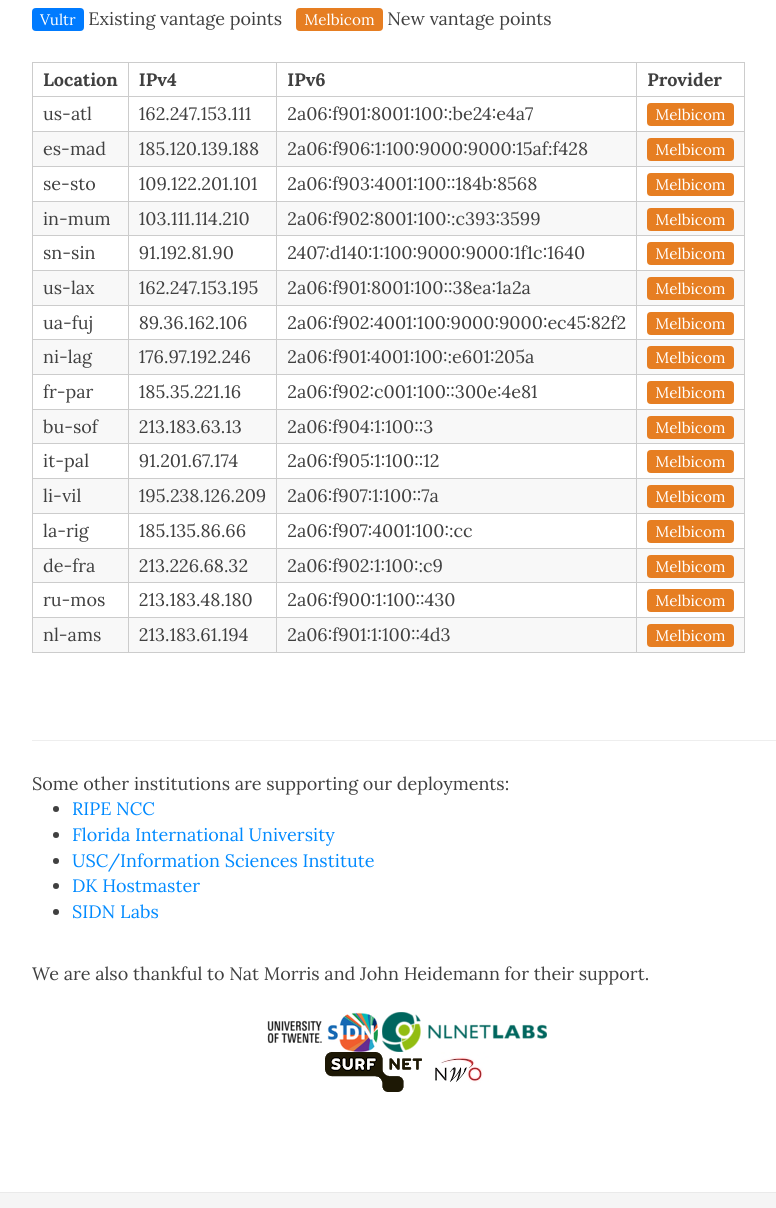
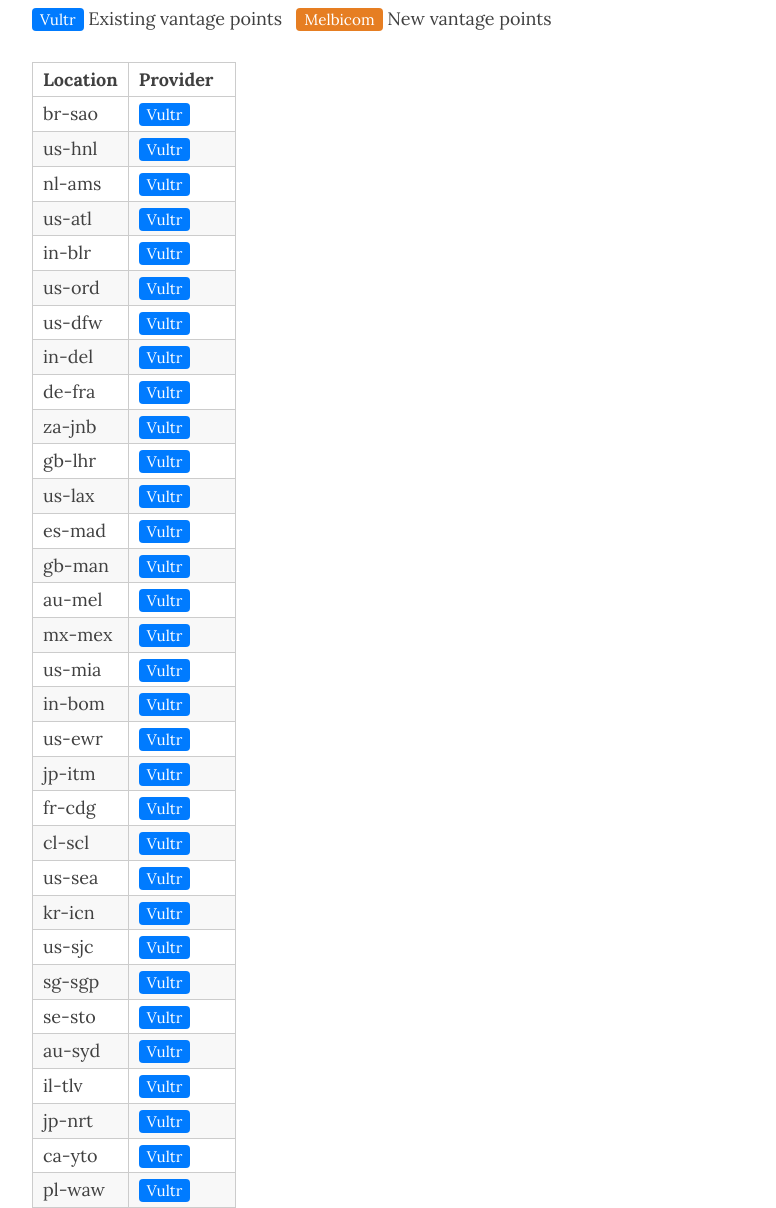
Before and after one commit to tangledsite/tangledsite.github.io, a Jekyll site: the page built from testbed.md, in a window 1280 px wide and 1400 px high, scrolled down 1356 px. Shown: the part 192-1400 px from the top of the window, without its empty margins (233-1009 px from the left). Built offline with Jekyll 4.4.1, drawn with Linux system fonts in a browser that asks for light colours; nearby versions of some CDN libraries.

Commit message:
robots.txt and vultr sites

```diff
--- /dev/null
+++ b/robots.txt
@@ -0,0 +1,4 @@
+User-agent: *
+Allow: /
+
+Sitemap: https://tangledsite.github.io/sitemap.xml
--- a/testbed.md
+++ b/testbed.md
@@ -50,24 +50,56 @@
 </p>
 
 <table class="vp-table">
-<thead><tr><th>Location</th><th>IPv4</th><th>IPv6</th><th>Provider</th></tr></thead>
+<thead><tr><th>Location</th><th>Provider</th></tr></thead>
 <tbody>
-<tr><td>us-atl</td><td>162.247.153.111</td><td>2a06:f901:8001:100::be24:e4a7</td><td><span class="badge-melbicom">Melbicom</span></td></tr>
-<tr><td>es-mad</td><td>185.120.139.188</td><td>2a06:f906:1:100:9000:9000:15af:f428</td><td><span class="badge-melbicom">Melbicom</span></td></tr>
-<tr><td>se-sto</td><td>109.122.201.101</td><td>2a06:f903:4001:100::184b:8568</td><td><span class="badge-melbicom">Melbicom</span></td></tr>
-<tr><td>in-mum</td><td>103.111.114.210</td><td>2a06:f902:8001:100::c393:3599</td><td><span class="badge-melbicom">Melbicom</span></td></tr>
-<tr><td>sn-sin</td><td>91.192.81.90</td><td>2407:d140:1:100:9000:9000:1f1c:1640</td><td><span class="badge-melbicom">Melbicom</span></td></tr>
-<tr><td>us-lax</td><td>162.247.153.195</td><td>2a06:f901:8001:100::38ea:1a2a</td><td><span class="badge-melbicom">Melbicom</span></td></tr>
-<tr><td>ua-fuj</td><td>89.36.162.106</td><td>2a06:f902:4001:100:9000:9000:ec45:82f2</td><td><span class="badge-melbicom">Melbicom</span></td></tr>
-<tr><td>ni-lag</td><td>176.97.192.246</td><td>2a06:f901:4001:100::e601:205a</td><td><span class="badge-melbicom">Melbicom</span></td></tr>
-<tr><td>fr-par</td><td>185.35.221.16</td><td>2a06:f902:c001:100::300e:4e81</td><td><span class="badge-melbicom">Melbicom</span></td></tr>
-<tr><td>bu-sof</td><td>213.183.63.13</td><td>2a06:f904:1:100::3</td><td><span class="badge-melbicom">Melbicom</span></td></tr>
-<tr><td>it-pal</td><td>91.201.67.174</td><td>2a06:f905:1:100::12</td><td><span class="badge-melbicom">Melbicom</span></td></tr>
-<tr><td>li-vil</td><td>195.238.126.209</td><td>2a06:f907:1:100::7a</td><td><span class="badge-melbicom">Melbicom</span></td></tr>
-<tr><td>la-rig</td><td>185.135.86.66</td><td>2a06:f907:4001:100::cc</td><td><span class="badge-melbicom">Melbicom</span></td></tr>
-<tr><td>de-fra</td><td>213.226.68.32</td><td>2a06:f902:1:100::c9</td><td><span class="badge-melbicom">Melbicom</span></td></tr>
-<tr><td>ru-mos</td><td>213.183.48.180</td><td>2a06:f900:1:100::430</td><td><span class="badge-melbicom">Melbicom</span></td></tr>
-<tr><td>nl-ams</td><td>213.183.61.194</td><td>2a06:f901:1:100::4d3</td><td><span class="badge-melbicom">Melbicom</span></td></tr>
+<tr><td>br-sao</td><td><span class="badge-vultr">Vultr</span></td></tr>
+<tr><td>us-hnl</td><td><span class="badge-vultr">Vultr</span></td></tr>
+<tr><td>nl-ams</td><td><span class="badge-vultr">Vultr</span></td></tr>
+<tr><td>us-atl</td><td><span class="badge-vultr">Vultr</span></td></tr>
+<tr><td>in-blr</td><td><span class="badge-vultr">Vultr</span></td></tr>
+<tr><td>us-ord</td><td><span class="badge-vultr">Vultr</span></td></tr>
+<tr><td>us-dfw</td><td><span class="badge-vultr">Vultr</span></td></tr>
+<tr><td>in-del</td><td><span class="badge-vultr">Vultr</span></td></tr>
+<tr><td>de-fra</td><td><span class="badge-vultr">Vultr</span></td></tr>
+<tr><td>za-jnb</td><td><span class="badge-vultr">Vultr</span></td></tr>
+<tr><td>gb-lhr</td><td><span class="badge-vultr">Vultr</span></td></tr>
+<tr><td>us-lax</td><td><span class="badge-vultr">Vultr</span></td></tr>
+<tr><td>es-mad</td><td><span class="badge-vultr">Vultr</span></td></tr>
+<tr><td>gb-man</td><td><span class="badge-vultr">Vultr</span></td></tr>
+<tr><td>au-mel</td><td><span class="badge-vultr">Vultr</span></td></tr>
+<tr><td>mx-mex</td><td><span class="badge-vultr">Vultr</span></td></tr>
+<tr><td>us-mia</td><td><span class="badge-vultr">Vultr</span></td></tr>
+<tr><td>in-bom</td><td><span class="badge-vultr">Vultr</span></td></tr>
+<tr><td>us-ewr</td><td><span class="badge-vultr">Vultr</span></td></tr>
+<tr><td>jp-itm</td><td><span class="badge-vultr">Vultr</span></td></tr>
+<tr><td>fr-cdg</td><td><span class="badge-vultr">Vultr</span></td></tr>
+<tr><td>cl-scl</td><td><span class="badge-vultr">Vultr</span></td></tr>
+<tr><td>us-sea</td><td><span class="badge-vultr">Vultr</span></td></tr>
+<tr><td>kr-icn</td><td><span class="badge-vultr">Vultr</span></td></tr>
+<tr><td>us-sjc</td><td><span class="badge-vultr">Vultr</span></td></tr>
+<tr><td>sg-sgp</td><td><span class="badge-vultr">Vultr</span></td></tr>
+<tr><td>se-sto</td><td><span class="badge-vultr">Vultr</span></td></tr>
+<tr><td>au-syd</td><td><span class="badge-vultr">Vultr</span></td></tr>
+<tr><td>il-tlv</td><td><span class="badge-vultr">Vultr</span></td></tr>
+<tr><td>jp-nrt</td><td><span class="badge-vultr">Vultr</span></td></tr>
+<tr><td>ca-yto</td><td><span class="badge-vultr">Vultr</span></td></tr>
+<tr><td>pl-waw</td><td><span class="badge-vultr">Vultr</span></td></tr>
+<tr><td>us-atl</td><td><span class="badge-melbicom">Melbicom</span></td></tr>
+<tr><td>es-mad</td><td><span class="badge-melbicom">Melbicom</span></td></tr>
+<tr><td>se-sto</td><td><span class="badge-melbicom">Melbicom</span></td></tr>
+<tr><td>in-mum</td><td><span class="badge-melbicom">Melbicom</span></td></tr>
+<tr><td>sn-sin</td><td><span class="badge-melbicom">Melbicom</span></td></tr>
+<tr><td>us-lax</td><td><span class="badge-melbicom">Melbicom</span></td></tr>
+<tr><td>ua-fuj</td><td><span class="badge-melbicom">Melbicom</span></td></tr>
+<tr><td>ni-lag</td><td><span class="badge-melbicom">Melbicom</span></td></tr>
+<tr><td>fr-par</td><td><span class="badge-melbicom">Melbicom</span></td></tr>
+<tr><td>bu-sof</td><td><span class="badge-melbicom">Melbicom</span></td></tr>
+<tr><td>it-pal</td><td><span class="badge-melbicom">Melbicom</span></td></tr>
+<tr><td>li-vil</td><td><span class="badge-melbicom">Melbicom</span></td></tr>
+<tr><td>la-rig</td><td><span class="badge-melbicom">Melbicom</span></td></tr>
+<tr><td>de-fra</td><td><span class="badge-melbicom">Melbicom</span></td></tr>
+<tr><td>ru-mos</td><td><span class="badge-melbicom">Melbicom</span></td></tr>
+<tr><td>nl-ams</td><td><span class="badge-melbicom">Melbicom</span></td></tr>
 </tbody>
 </table>
 
```
